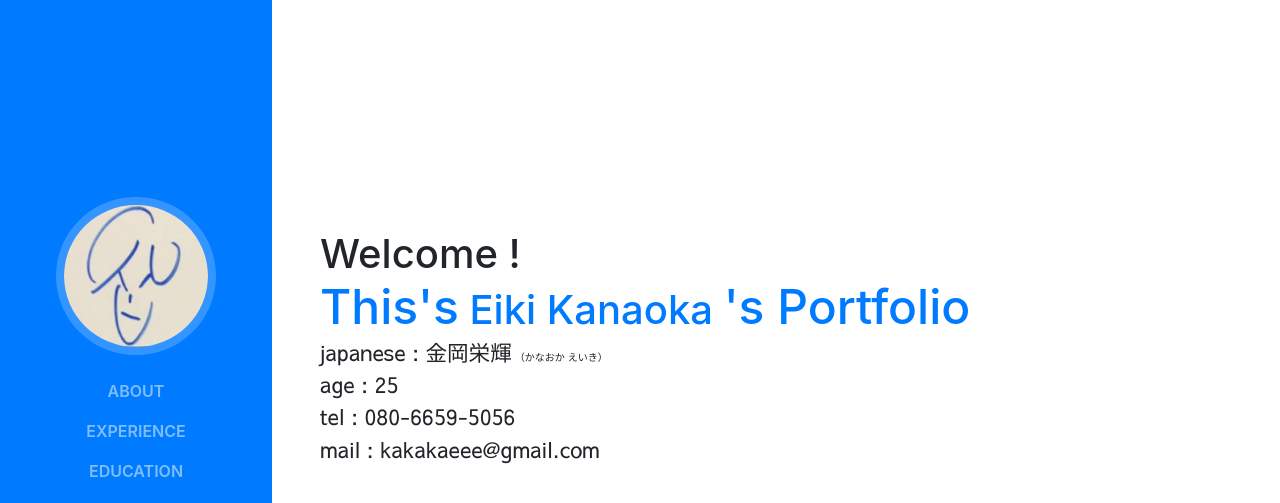
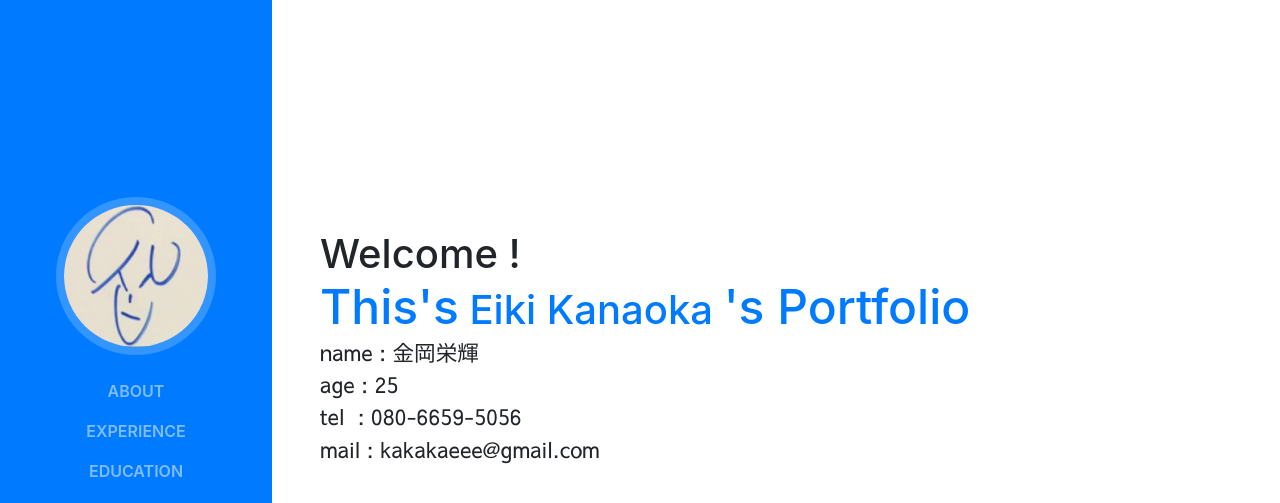
Before and after one commit to eknok/eknok.github.io, a website with bundled scripts: page index.html in a window 1280 px wide. Shown: the top 503 px of the page. Built offline with nearby package versions, Linux system fonts and the light colour scheme; a web font is replaced by a local one.

Commit message:
index.html

```diff
--- a/index.html
+++ b/index.html
@@ -73,10 +73,10 @@
             </span>
           </h1>
           <div class="subheading mb-5">
-            japanese : 金岡栄輝<font size=0.5> （かなおか えいき）</font><br>
-            age : 25<br>
-            tel :   080-6659-5056<br>
-            mail : kakakaeee@gmail.com
+            name&nbsp;: 金岡栄輝<br>
+            age&nbsp;: 25<br>
+            tel&nbsp;&nbsp;: 080-6659-5056<br>
+            mail&nbsp;: kakakaeee@gmail.com
           </div>
           <p class="mb-5">
           </p>
```
